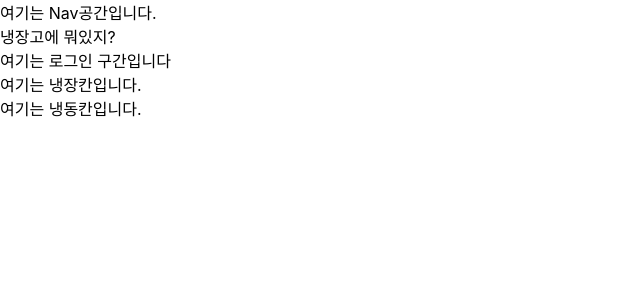
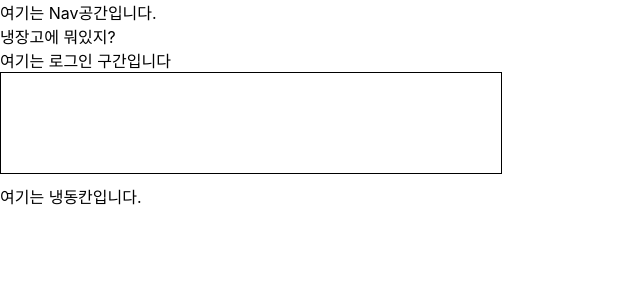
Before and after one commit to davidpark216/FridgeCheck, a React (Create React App) app in the folder fridecheck/: page / in a window 1280 px wide. Shown: the top 300 px of the page, without its empty margins (0-640 px from the left). Built offline with nearby package versions, Linux system fonts and the light colour scheme.

Commit message:
add box css

```diff
--- a/fridecheck/src/components/ColdStorage.tsx
+++ b/fridecheck/src/components/ColdStorage.tsx
@@ -1,7 +1,21 @@
-import React from "react";
+import React, { useState, useEffect } from "react";
+import styled from "styled-components";
 
 function ColdStorage() {
-  return <div>여기는 냉장칸입니다.</div>;
+  return (
+    <ColdStorageWrap>
+      <ColdArea></ColdArea>
+    </ColdStorageWrap>
+  );
 }
 
 export default ColdStorage;
+
+const ColdStorageWrap = styled.div``;
+
+const ColdArea = styled.div`
+  width: 500px;
+  height: 100px;
+  border: 1px solid;
+  margin-bottom: 10px;
+`;
```
